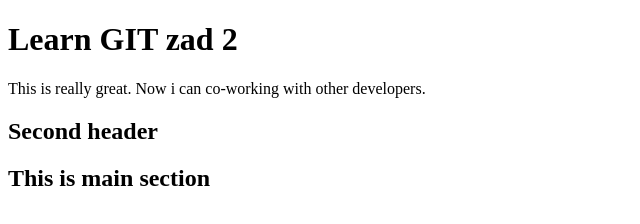
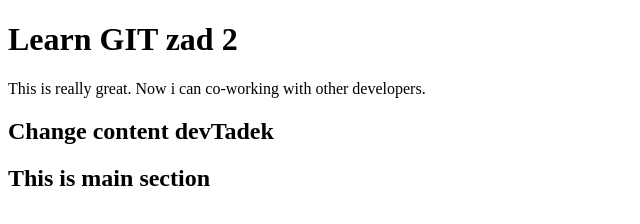
Before and after one commit to nexxtGen/learning-git-2, a plain HTML site: page index.html in a window 1280 px wide. Shown: the whole page, without its empty margins (0-640 px from the left). Drawn offline with nearby package versions, Linux system fonts and the light colour scheme; files that its build step writes are made by us from their sources.

Commit message:
Change h2 content

```diff
--- a/index.html
+++ b/index.html
@@ -12,7 +12,7 @@
 	<body>
         <h1>Learn GIT zad 2</h1>
         <p>This is really great. Now i can co-working with other developers.</p>
-		<h2>Second header</h2>
+		<h2>Change content devTadek</h2>
 	<section class="content">
 		<h1>This is main section</h1>
 		</section>
```
